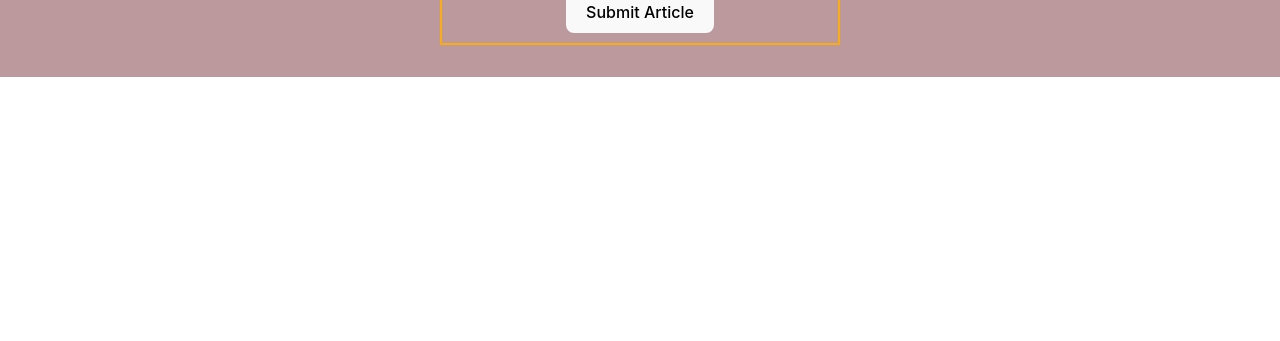
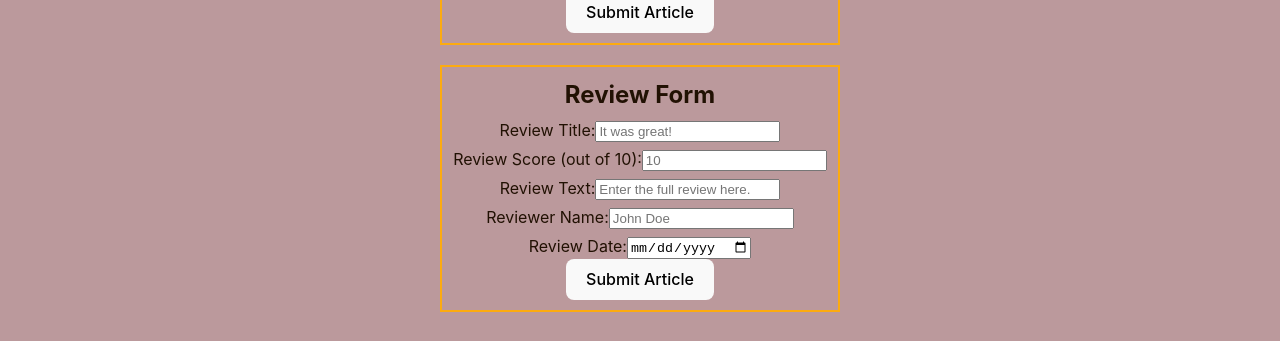
Before and after one commit to dylan12manley/JayaCo, a React (Vite) app: page /forms in a window 1280 px wide. Shown: the part 1308-1649 px from the top of the page. Before the commit the page ends 1385 px from the top, so only its background shows below. Built offline with nearby package versions, Linux system fonts and the light colour scheme; no server answers.

Commit message:
create and render Reviews form

```diff
--- a/src/pages/Forms/Forms.jsx
+++ b/src/pages/Forms/Forms.jsx
@@ -2,12 +2,14 @@ import './forms.css';
 import HomeForm from './HomeForm';
 import CategoryForm from './CategoryForm';
 import ArticleForm from './ArticleForm';
+import ReviewForm from './ReviewsForm';
 export default function Forms() {
   return (
     <main id='forms'>
       <HomeForm />
       <CategoryForm />
       <ArticleForm />
+      <ReviewForm />
     </main>
   );
 }
--- /dev/null
+++ b/src/pages/Forms/ReviewsForm.jsx
@@ -0,0 +1,59 @@
+export default function ReviewForm() {
+  function handleSubmitReview(e) {
+    e.preventDefault();
+    console.log(e);
+  }
+
+  return (
+    <form onSubmit={handleSubmitReview}>
+      <h2>Review Form</h2>
+      <div className='form-input'>
+        <label htmlFor='reviewTitle'>Review Title:</label>
+        <input
+          type='text'
+          id='reviewTitle'
+          name='reviewTitle'
+          placeholder='It was great!'
+        />
+      </div>
+      <div className='form-input'>
+        <label htmlFor='reviewScore'>Review Score (out of 10):</label>
+        <input
+          type='number'
+          id='reviewScore'
+          name='reviewScore'
+          placeholder='10'
+        />
+      </div>
+      <div className='form-input'>
+        <label htmlFor='reviewText'>Review Text:</label>
+        <input
+          type='text-field'
+          id='reviewText'
+          name='reviewText'
+          placeholder='Enter the full review here.'
+        />
+      </div>
+      <div className='form-input'>
+        <label htmlFor='reviewerName'>Reviewer Name:</label>
+        <input
+          type='text'
+          id='reviewerName'
+          name='reviewerName'
+          placeholder='John Doe'
+        />
+      </div>
+      <div className='form-input'>
+        <label htmlFor='reviewDate'>Review Date:</label>
+        <input
+          type='date'
+          id='reviewDate'
+          name='reviewDate'
+        />
+      </div>
+      <div>
+        <button type='submit'>Submit Article</button>
+      </div>
+    </form>
+  );
+}
```
